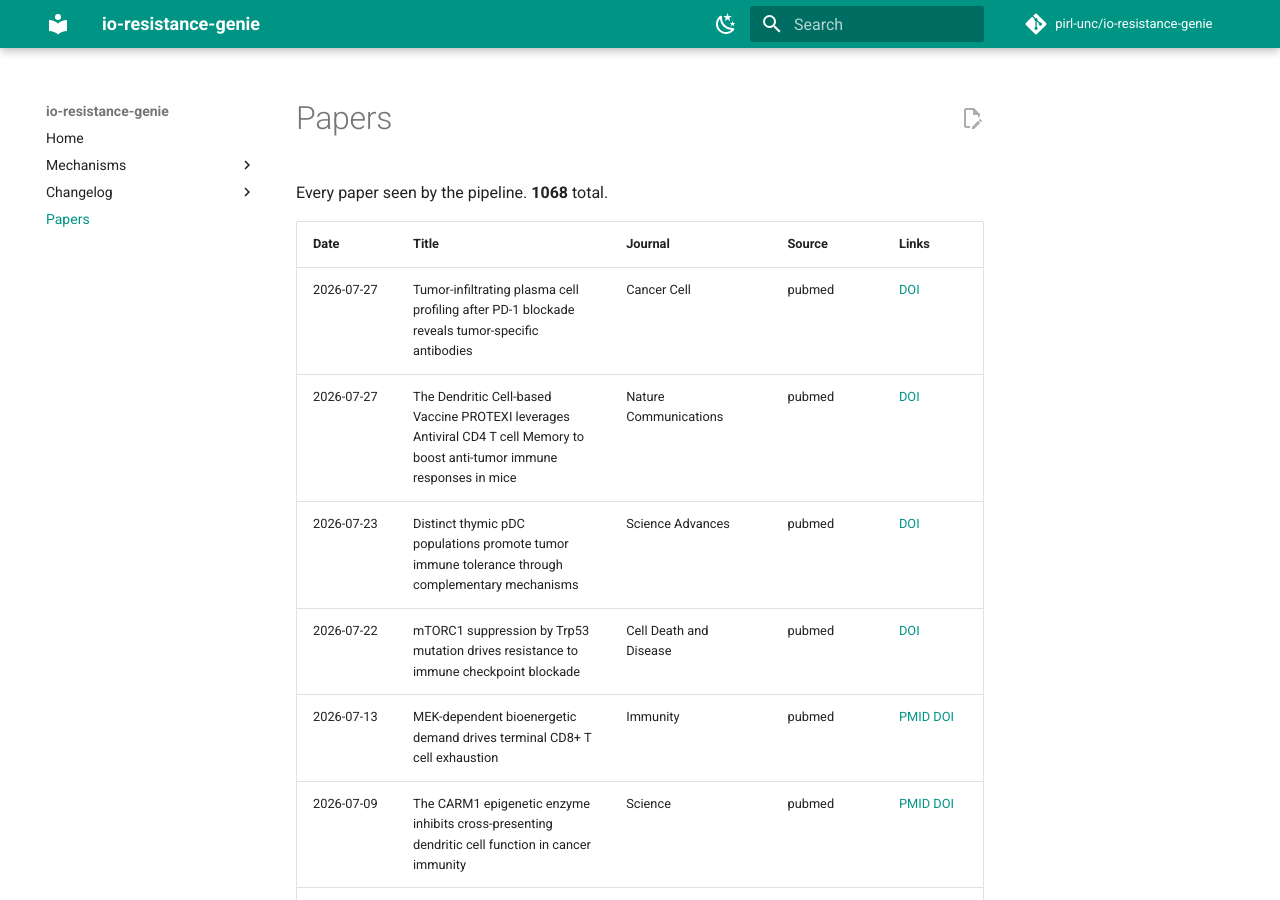
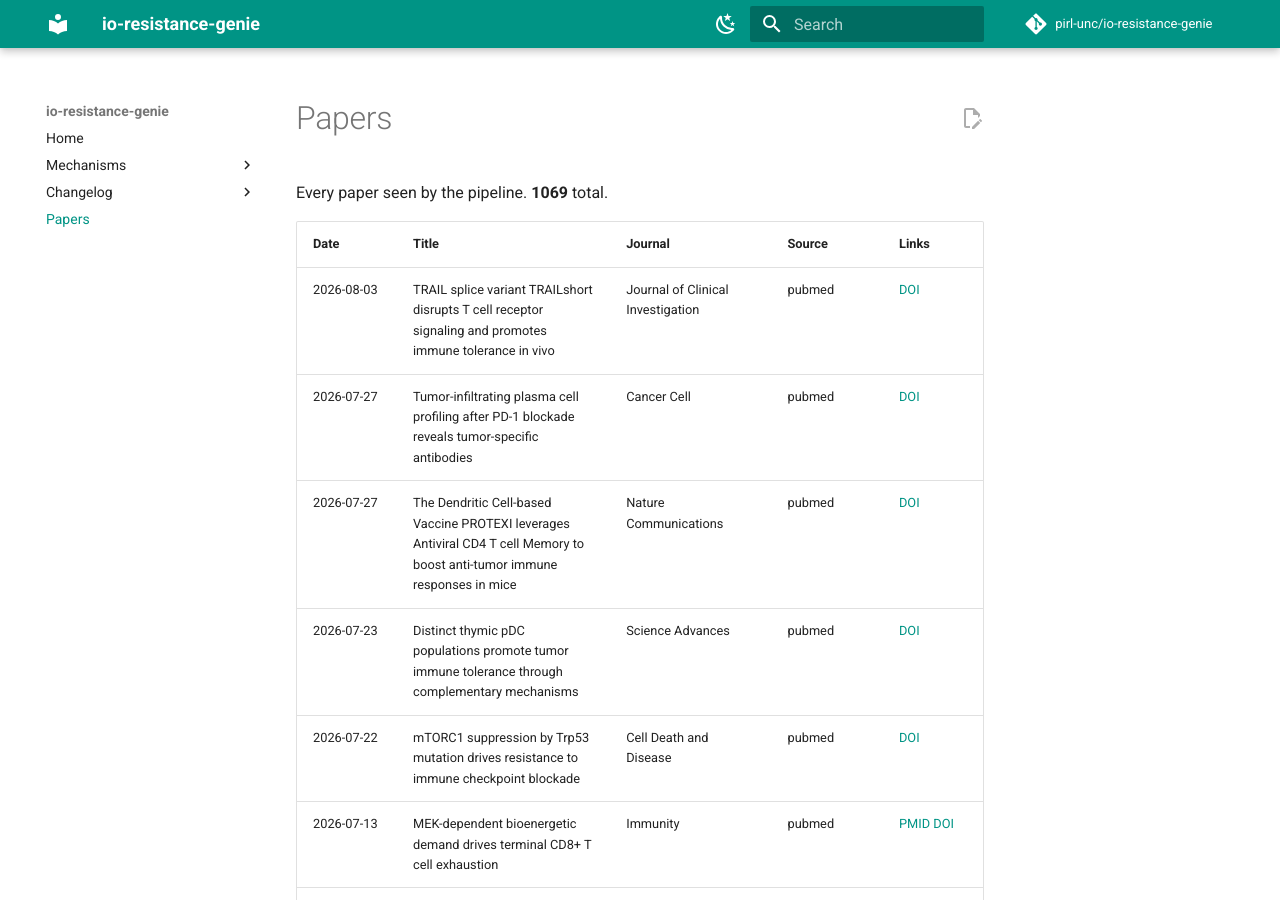
Before and after one commit to pirl-unc/io-resistance-genie, an MkDocs documentation site: the page built from docs/papers.md, in a window 1280 px wide and 900 px high. Built offline with MkDocs 1.6.1 and Material for MkDocs 9.7.7, drawn with Linux system fonts in a browser that asks for light colours; comment, search, counter and statistics services are not loaded.

Commit message:
chore: literature update 2026-08-05 — 1 novel, 0 refined, 0 challenged
Novel: TRAILshort (Jalali et al. 2026, JCI) — dominant-negative TRAIL splice variant
expressed by cancer cells disrupts TCR signaling via DR5→SHP-1→ZAP-70 dephosphorylation;
blocks CAR-T activity in humanized mouse models; TRAILshort RNA elevated in human neoplasms;
first tumor-secreted direct TCR signaling inhibitor orthogonal to all checkpoint axes.

Europe PMC API unavailable (proxy); paper found via web search.

```diff
--- a/docs/papers.md
+++ b/docs/papers.md
@@ -1,9 +1,10 @@
 # Papers
 
-Every paper seen by the pipeline. **1068** total.
+Every paper seen by the pipeline. **1069** total.
 
 | Date | Title | Journal | Source | Links |
 | --- | --- | --- | --- | --- |
+| 2026-08-03 | TRAIL splice variant TRAILshort disrupts T cell receptor signaling and promotes immune tolerance in vivo | Journal of Clinical Investigation | pubmed | [DOI](https://doi.org/10.1172/jci194449) |
 | 2026-07-27 | Tumor-infiltrating plasma cell profiling after PD-1 blockade reveals tumor-specific antibodies | Cancer Cell | pubmed | [DOI](https://doi.org/10.1016/j.ccell.2026.07.001) |
 | 2026-07-27 | The Dendritic Cell-based Vaccine PROTEXI leverages Antiviral CD4 T cell Memory to boost anti-tumor immune responses in mice | Nature Communications | pubmed | [DOI](https://doi.org/10.1038/s41467-026-74891-3) |
 | 2026-07-23 | Distinct thymic pDC populations promote tumor immune tolerance through complementary mechanisms | Science Advances | pubmed | [DOI](https://doi.org/10.1126/sciadv.adx9864) |
```
Also changed, not shown: docs/changelog/2026-08-05.md (added, +19 -0 lines), docs/index.md (+2 -0 lines), docs/mechanisms/tumor-intrinsic.md (+3 -0 lines), 4 other files.
